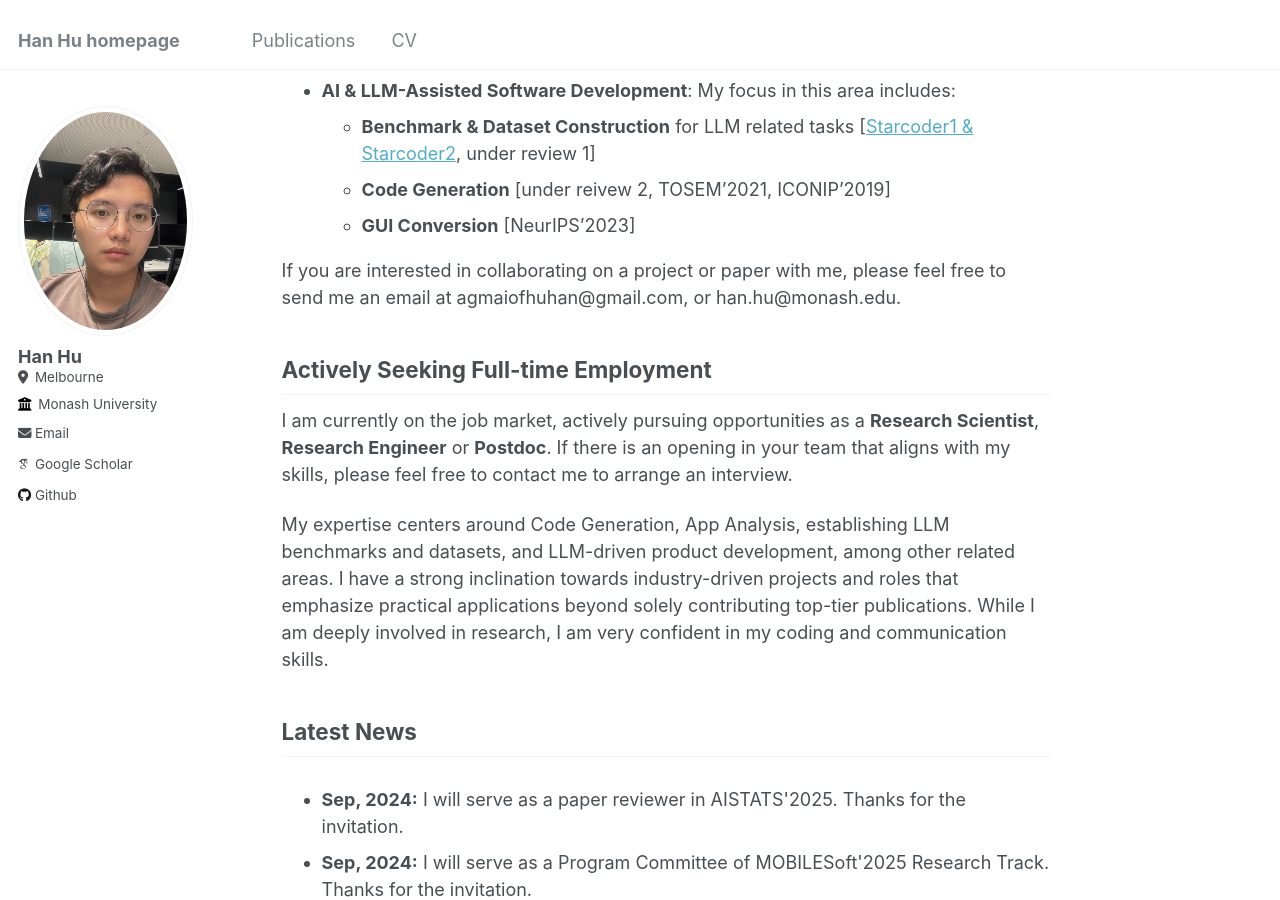
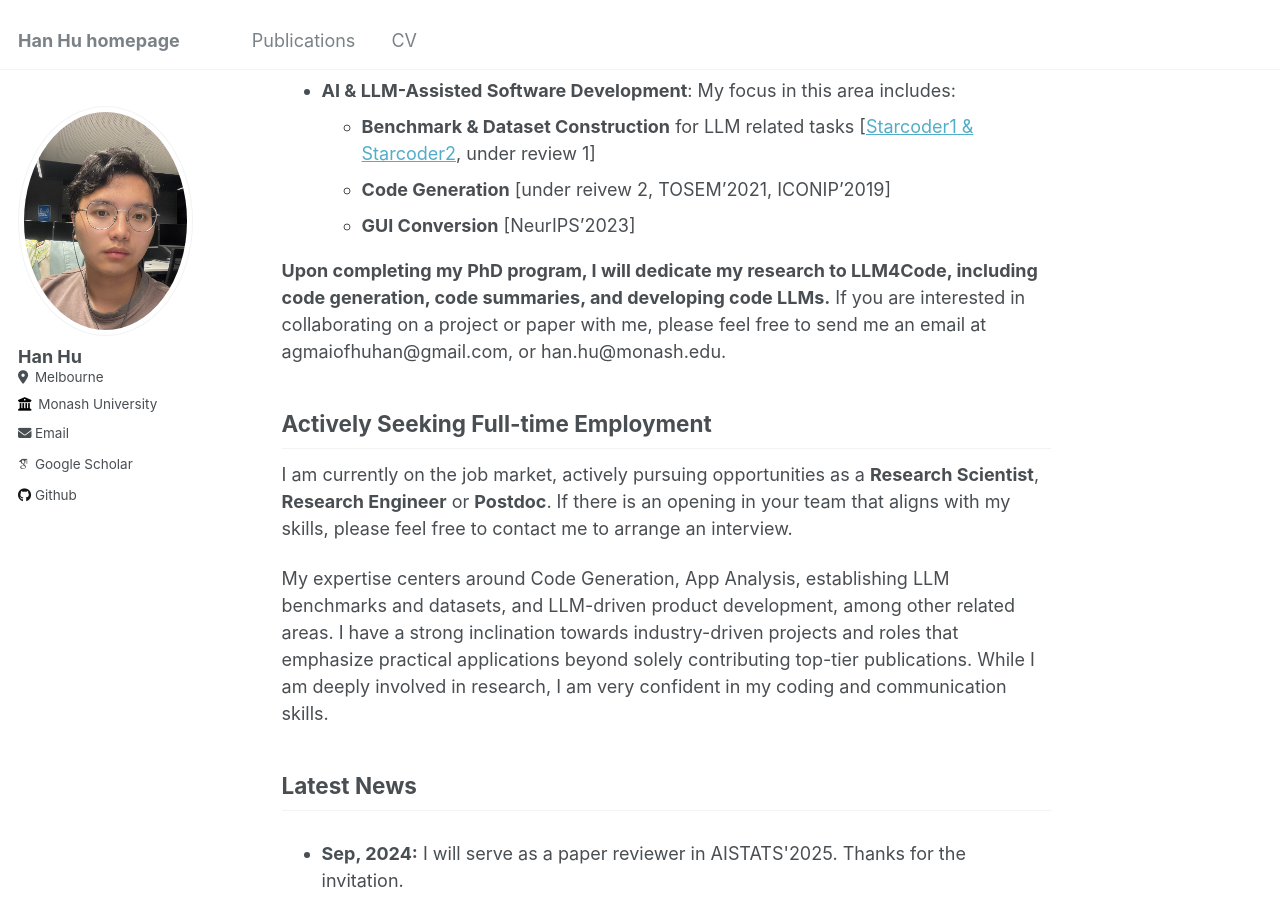
Before and after one commit to huhanGitHub/huhanGitHub.github.io, a Jekyll site: the page built from _pages/about.md, in a window 1280 px wide and 900 px high, scrolled down 469 px. Built offline with Jekyll 4.4.1, drawn with Linux system fonts in a browser that asks for light colours; some web fonts are replaced.

Commit message:
Update about.md

```diff
--- a/_pages/about.md
+++ b/_pages/about.md
@@ -23,6 +23,7 @@ My research interests lie at the intersection of **software engineering** and **
   - **GUI Conversion** [NeurIPS'2023]
 
 
+**Upon completing my PhD program, I will dedicate my research to LLM4Code,  including code generation, code summaries, and developing code LLMs.**
 If you are interested in collaborating on a project or paper with me, please feel free to send me an email at agmaiofhuhan@gmail.com, or han.hu@monash.edu.
 
 
```
